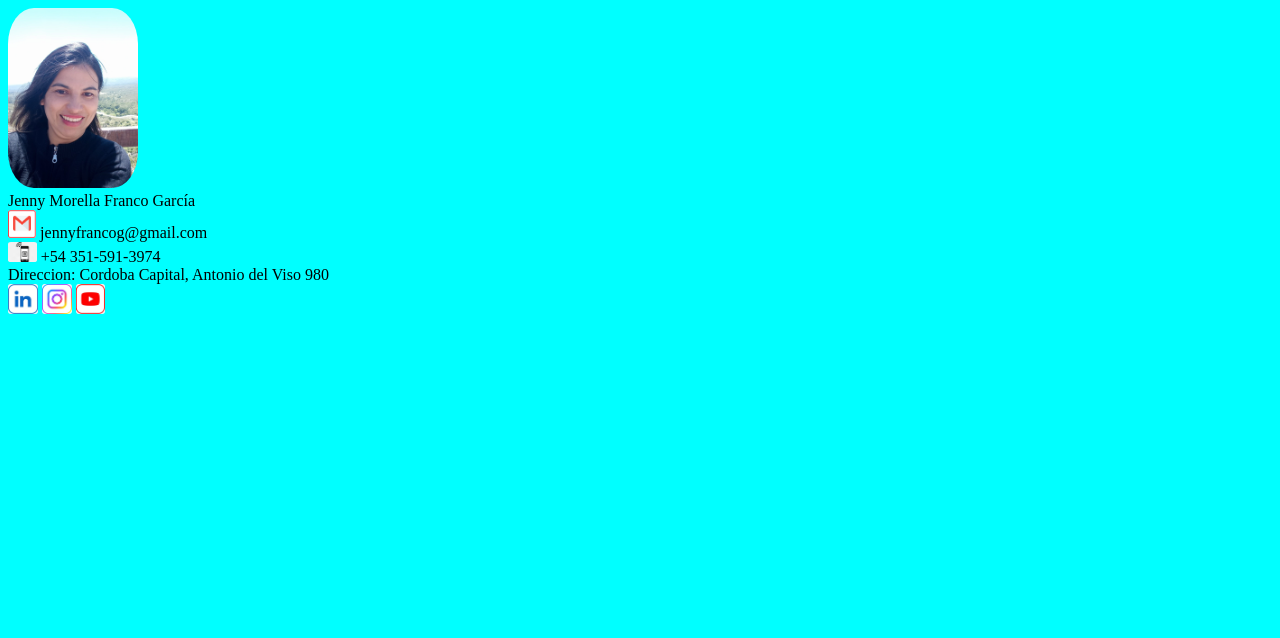
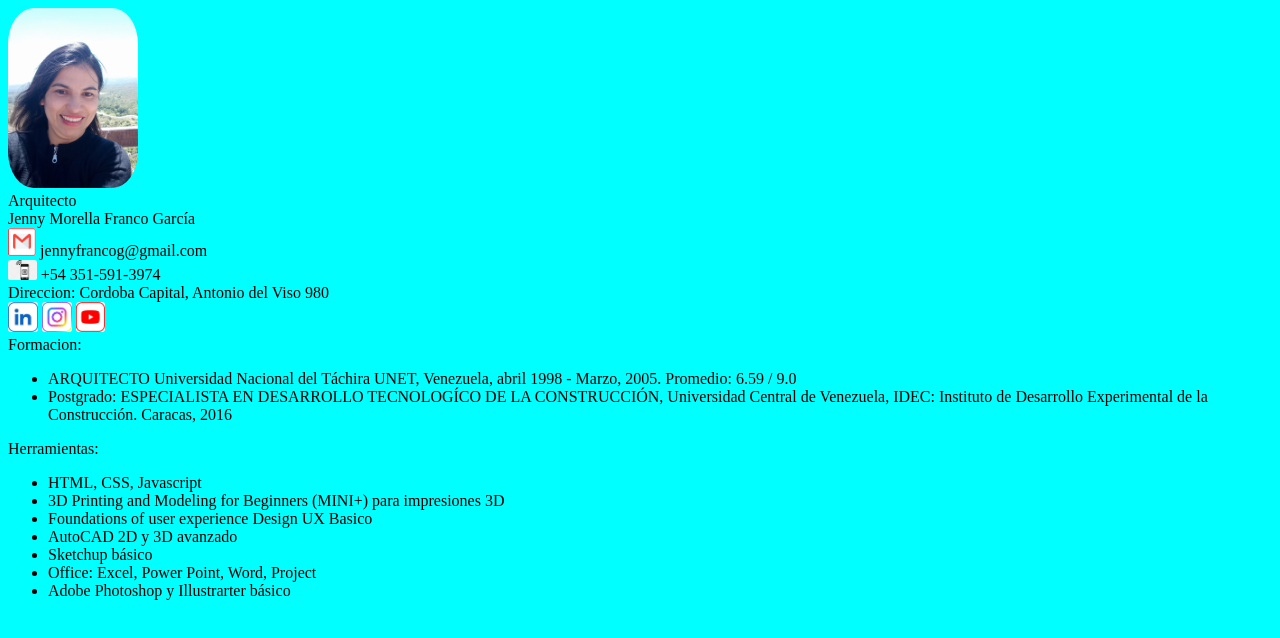
Before and after one commit to jennyfranco3000/cv, a plain HTML site: page cv.html in a window 1280 px wide. Drawn offline with Linux system fonts and the light colour scheme.

Commit message:
agregando datos

```diff
--- a/cv.html
+++ b/cv.html
@@ -20,10 +20,10 @@
             cel: '+54 351-591-3974',
             formacion1: 'ARQUITECTO Universidad Nacional del Táchira UNET, Venezuela, abril 1998 - Marzo, 2005. Promedio: 6.59 / 9.0',
             formacion2: 'Postgrado: ESPECIALISTA EN DESARROLLO TECNOLOGÍCO DE LA CONSTRUCCIÓN, Universidad Central de Venezuela, IDEC: Instituto de Desarrollo Experimental de la Construcción. Caracas, 2016',
-            herramienta: ['HTML, CSS, Javascript', '3D Printing and Modeling for Beginners (MINI+) para impresiones 3D', 'Foundations of user experience Design UX', 'AutoCAD 2D y 3D avanzado', 'Sketchup básico', 'Office: Excel, Power Point, Word, Project', 'Adobe Photoshop y Illustrarter básico'],
+            herramienta: ['HTML, CSS, Javascript', '3D Printing and Modeling for Beginners (MINI+) para impresiones 3D', 'Foundations of user experience Design UX Basico', 'AutoCAD 2D y 3D avanzado', 'Sketchup básico', 'Office: Excel, Power Point, Word, Project', 'Adobe Photoshop y Illustrarter básico'],
             habilidades: ['Buenas habilidades de organización y gestión del tiempo. Trabajo en equipo', 'Responsable, comprometida y creativa', 'Buenas habilidades de comunicación'],
             referencia: ['Alonso Cuevas, +54 351-593-3123', 'Alirio Diaz, +54 351-613-2710', 'Emiliano Foglino, +54 351-206-1124'],
-            idioma: ['Español: nativo', 'Ingles: Intermedio'],
+            idioma: ['Español: nativo', 'Ingles: Basico'],
             linkeidn: 'https://www.linkedin.com/in/jenny-franco/',
             instagram:'https://www.instagram.com/crear_wood/',
             youtube:'https://www.youtube.com/@jennyfrancog',
@@ -32,12 +32,13 @@
 
         };
     </script>
-</body>
-<div class="conatiner">
+<div class="containerMain">
+    <!-- aca a la izquierda  -->
+    <div class="containerL">
      <div class="item item1">
          <img class='imagen' src="imagen2.jpg" alt='Jenny Franco'/>
      </div>
-
+     <div class="item item1"><script>document.write(obj.profesion)</script></div>
      <div class="item item2"><script>document.write(obj.name)</script></div>
 
 
@@ -74,6 +75,30 @@
        </div>
 
     </div>
+    <!-- aca a la derecha -->
+   <div class="containerR">
+    <div class="card1"> Formacion:
+    <ul>
+        <li><script>document.write(obj.formacion1)</script></li>
+        <li><script>document.write(obj.formacion2)</script></li>
+    </ul>
+    </div>
 
+    <div class="card2"> Herramientas:
+                   <ul><li><script>document.write(obj.herramienta[0])</script></li>
+                            <li><script>document.write(obj.herramienta[1])</script></li>
+                            <li><script>document.write(obj.herramienta[2])</script></li>
+                            <li><script>document.write(obj.herramienta[3])</script></li>
+                            <li><script>document.write(obj.herramienta[4])</script></li>
+                            <li><script>document.write(obj.herramienta[5])</script></li>
+                            <li><script>document.write(obj.herramienta[6])</script></li>
+                    </ul>
+
+    </div>
+    <div class="card3"> </div>
+  </div>
+ </div>
+
+</body>
 
 </html>
--- a/style.css
+++ b/style.css
@@ -24,11 +24,12 @@ body{
   width: auto;
   border-radius: 10%;
   }
+  .containerMain{
+    border-color: rgb(220, 19, 19);
+    border: 10px;
+  }
 .container {
-    display: grid;
-    grid-template-columns: 50px 300px;
-    grid-template-rows: 200px 75px;
-    border-color: black;
+    border-color: rgb(14, 67, 223);
     border: 10px;
   }
 .item1{
```
Also changed, not shown: 1 other file. Lines whose indentation alone changed are shown as unchanged.
